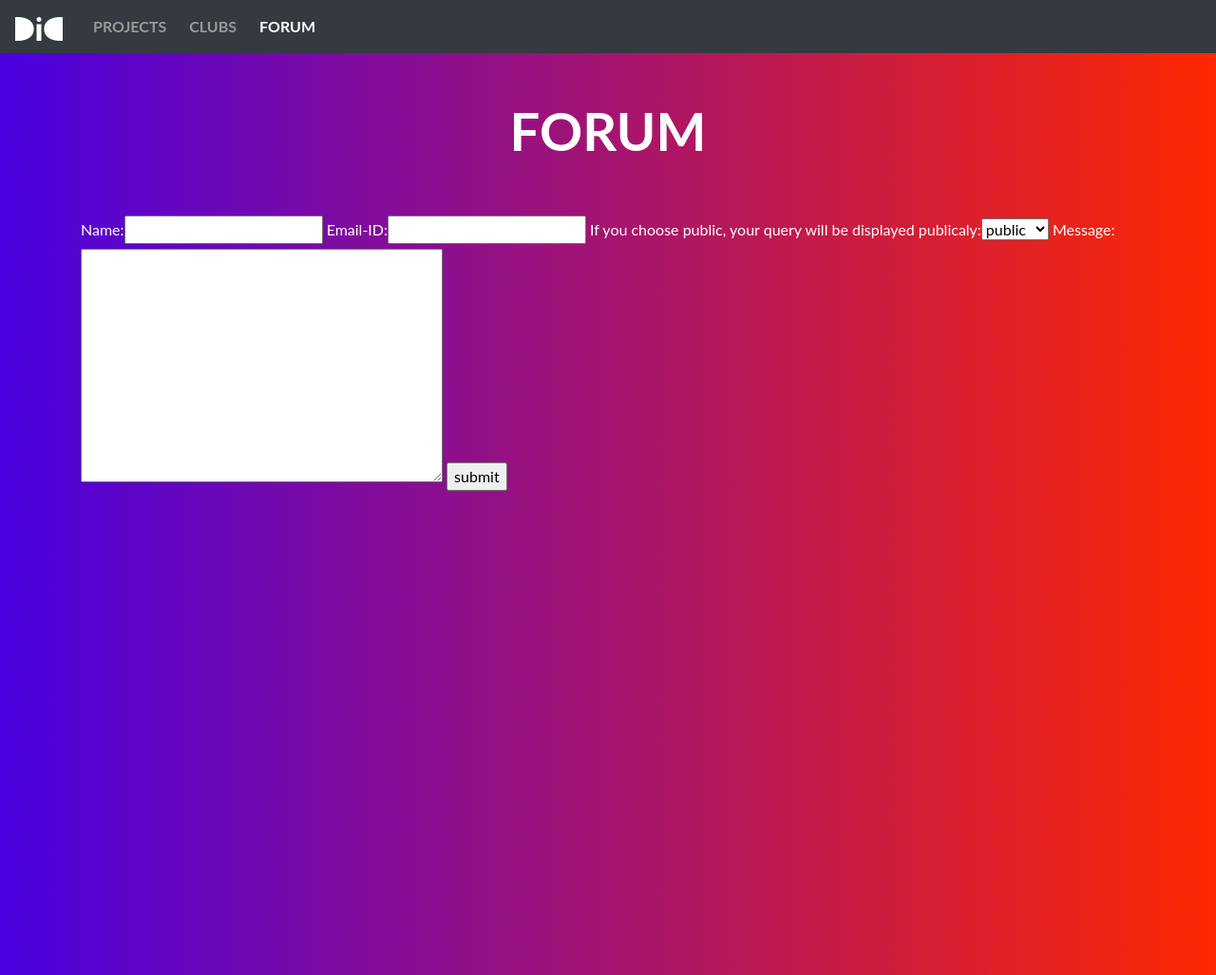
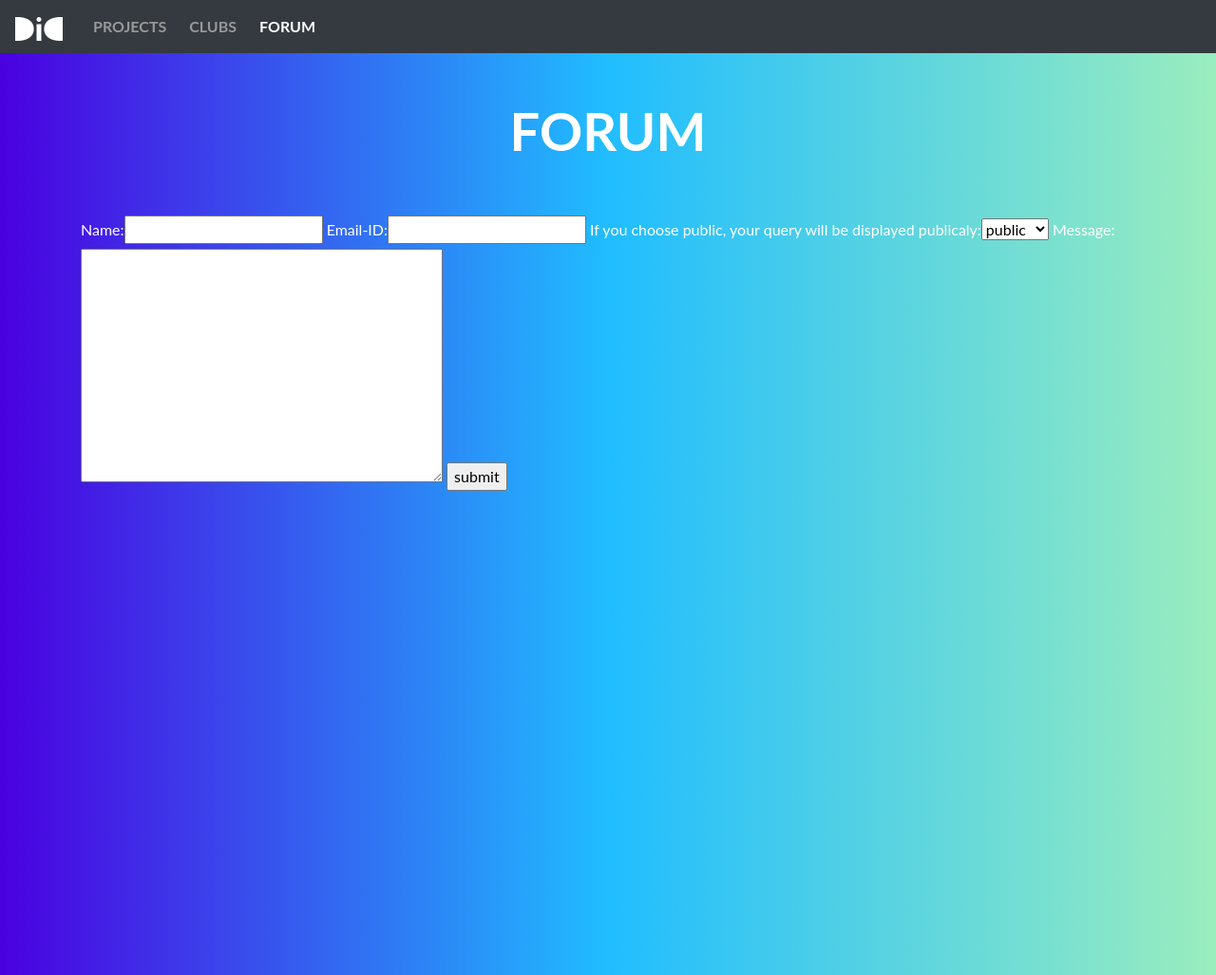
Before and after one commit to ashishrrs/IDC, a Django app: page /forms/ in a window 1280 px wide. Shown: the whole page at 95% size. Run offline with Django 3.2, Linux system fonts and the light colour scheme; some libraries are stand-ins or nearby versions.

Commit message:
forum page bg changed

```diff
--- a/IDC/Forum/templates/Forum/index.html
+++ b/IDC/Forum/templates/Forum/index.html
@@ -4,7 +4,7 @@
 {% endblock %}
 
 {% block content %}
-<div id="page" style="background-image: linear-gradient(to right, #4a00e0, #ff2800); padding-top: 56px; padding-bottom: 0;">
+<div id="page" style="background-image: linear-gradient(to right, #4a00e0, #20BDFF, #9aedbe); padding-top: 56px; padding-bottom: 0;">
 	<div class="container">
 
 		<header class="py-5 text-center">
```
